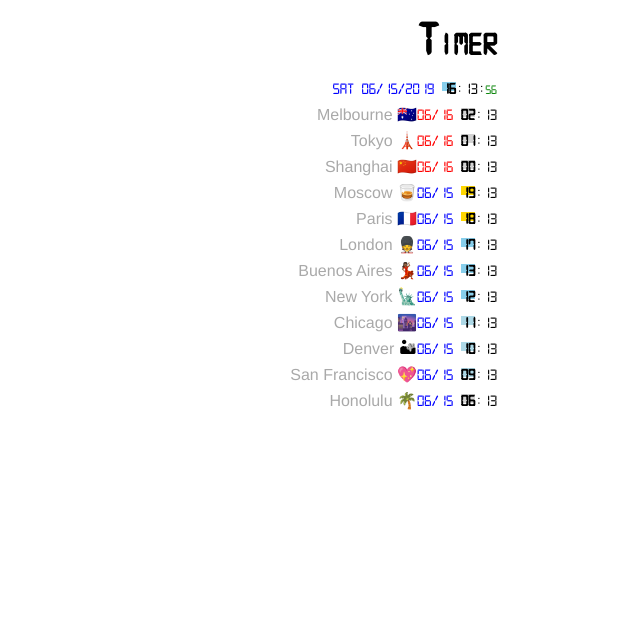
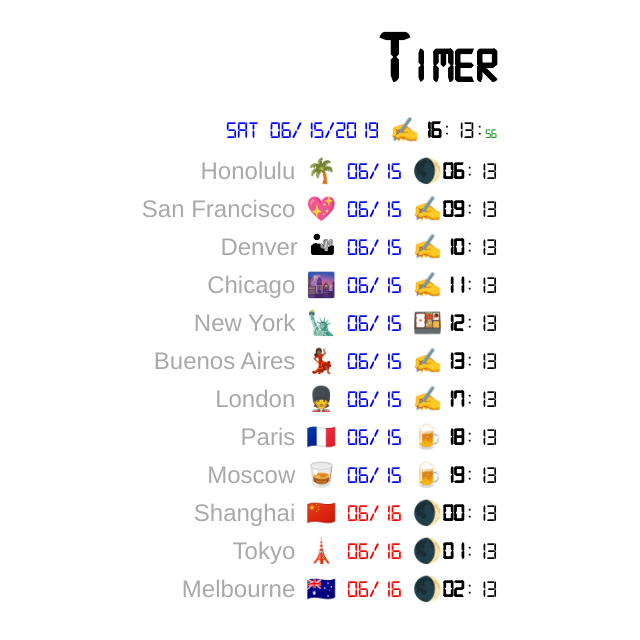
Before and after one commit to soominkimu/STQTimer, a React (Create React App) app: page / in a window 1280 px wide. Shown: the top 640 px of the page, without its empty margins (583-1223 px from the left). Built offline with nearby package versions, Linux system fonts and the light colour scheme.

Commit message:
hourly emoji

```diff
--- a/public/index.html
+++ b/public/index.html
@@ -24,7 +24,6 @@
   <body>
     <noscript>You need to enable JavaScript to run this app.</noscript>
     <div id="root"></div>
-    <div id="second"></div>
     <!--
       This HTML file is a template.
       If you open it directly in the browser, you will see an empty page.
--- a/src/App.js
+++ b/src/App.js
@@ -6,18 +6,18 @@ function App() {
   console.log("App()::render");
   const TZ = [
     //'',
+    {el: useRef(null), em: useRef(null), cs: '🌴', ct: 'Honolulu',      tz: 'Pacific/Honolulu'},
+    {el: useRef(null), em: useRef(null), cs: '💖', ct: 'San Francisco', tz: 'America/Los_Angeles'},
+    {el: useRef(null), em: useRef(null), cs: '🏜', ct: 'Denver',        tz: 'America/Denver'},
+    {el: useRef(null), em: useRef(null), cs: '🌆', ct: 'Chicago',       tz: 'America/Chicago'},
+    {el: useRef(null), em: useRef(null), cs: '🗽', ct: 'New York',      tz: 'America/New_York'},
+    {el: useRef(null), em: useRef(null), cs: '💃🏾', ct: 'Buenos Aires',  tz: 'America/Argentina/Buenos_Aires'},
+    {el: useRef(null), em: useRef(null), cs: '💂', ct: 'London',        tz: 'Europe/London'},
+    {el: useRef(null), em: useRef(null), cs: '🇫🇷', ct: 'Paris',         tz: 'Europe/Paris'},
+    {el: useRef(null), em: useRef(null), cs: '🥃', ct: 'Moscow',        tz: 'Europe/Moscow'},
+    {el: useRef(null), em: useRef(null), cs: '🇨🇳', ct: 'Shanghai',      tz: 'Asia/Shanghai'},
+    {el: useRef(null), em: useRef(null), cs: '🗼', ct: 'Tokyo',      tz: 'Asia/Tokyo'},
     {el: useRef(null), em: useRef(null), cs: '🇦🇺', ct: 'Melbourne',     tz: 'Australia/Melbourne'},
-    {el: useRef(null), em: useRef(null), cs: '🗼', ct: 'Tokyo',      tz: 'Asia/Tokyo'},
-    {el: useRef(null), em: useRef(null), cs: '🇨🇳', ct: 'Shanghai',      tz: 'Asia/Shanghai'},
-    {el: useRef(null), em: useRef(null), cs: '🥃', ct: 'Moscow',        tz: 'Europe/Moscow'},
-    {el: useRef(null), em: useRef(null), cs: '🇫🇷', ct: 'Paris',         tz: 'Europe/Paris'},
-    {el: useRef(null), em: useRef(null), cs: '💂', ct: 'London',        tz: 'Europe/London'},
-    {el: useRef(null), em: useRef(null), cs: '💃🏾', ct: 'Buenos Aires',  tz: 'America/Argentina/Buenos_Aires'},
-    {el: useRef(null), em: useRef(null), cs: '🗽', ct: 'New York',      tz: 'America/New_York'},
-    {el: useRef(null), em: useRef(null), cs: '🌆', ct: 'Chicago',       tz: 'America/Chicago'},
-    {el: useRef(null), em: useRef(null), cs: '🏜', ct: 'Denver',        tz: 'America/Denver'},
-    {el: useRef(null), em: useRef(null), cs: '💖', ct: 'San Francisco', tz: 'America/Los_Angeles'},
-    {el: useRef(null), em: useRef(null), cs: '🌴', ct: 'Honolulu',      tz: 'Pacific/Honolulu'},
   ];
 
   const tzDate = tz => new Date(new Date().toLocaleString('en-US', {timeZone: tz}));
@@ -46,10 +46,8 @@ function App() {
         onMinute={m => updateMinute(m)}
       />
       {TZ.map((z, i) => <li key={i}>
-          <span id="tm-ct">{z.ct}</span>
-          <span role="img" aria-label="city">{z.cs}</span>
-          <span ref={z.el} /><span id="tm-co" />
-          <span ref={z.em} id="tm-mm" />
+          <span id="tm-ct">{z.ct}</span> <span role="img" aria-label="city">{z.cs}</span> <span ref={z.el} />
+          <span id="tm-co" /><span ref={z.em} id="tm-mm" />
         </li>)}
     </div>
   );
--- a/src/App.scss
+++ b/src/App.scss
@@ -6,6 +6,7 @@ $digital-font: 'digital-7', 'Orbitron', sans-serif;
 
 .App {
   font-family: $digital-font;
+  font-size: 1.5rem;
   text-align: right;
   margin-right: 200px;
   line-height: 1.5em;
@@ -19,12 +20,6 @@ h1 {
 
 li {
   list-style-type: none;
-}
-
-#second {
-  text-align: center;
-  font-size: xx-large;
-  background: yellow;
 }
 
 #tm-co {  // colon separator
@@ -47,6 +42,9 @@ li {
 #tm-hr {
   font-weight: bold;
   &::after { content: attr(data-hr); }
+  &:hover {
+    background: yellow;
+  }
   &[data-hr='22'],
   &[data-hr='23'],
   &[data-hr='00'],
@@ -56,29 +54,37 @@ li {
   &[data-hr='04'],
   &[data-hr='05'],
   &[data-hr='06'] {
-    background: lightgray;
+    &::before { content: '🌒'; }
+    //background: lightgray;
   }
   &[data-hr='07'],
   &[data-hr='08'] {
-    background: magenta;
+    &::before { content: '🥯'; }
+    //background: magenta;
   }
   &[data-hr='09'],
   &[data-hr='10'],
   &[data-hr='11'] {
-    background: lightblue;
+    &::before { content: '✍️'; }
+    //background: lightblue;
   }
-  &[data-hr='12'],
+  &[data-hr='12'] {
+    &::before { content: '🍱'; }
+  }
   &[data-hr='13'],
+  &[data-hr='14'],
   &[data-hr='15'],
   &[data-hr='16'],
   &[data-hr='17'] {
-    background: skyblue;
+    &::before { content: '✍️'; }
+    //background: skyblue;
   }
   &[data-hr='18'],
   &[data-hr='19'],
   &[data-hr='20'],
   &[data-hr='21'] {
-    background: gold;
+    &::before { content: '🍺'; }
+    //background: gold;
   }
 }
 
@@ -112,7 +118,6 @@ li {
 #tm-ct {  // city name
   font-family: Helvetica, sans-serif;
   color: DarkGray;
-  &::after { content: " " }
 }
 
 @keyframes blink {
```
